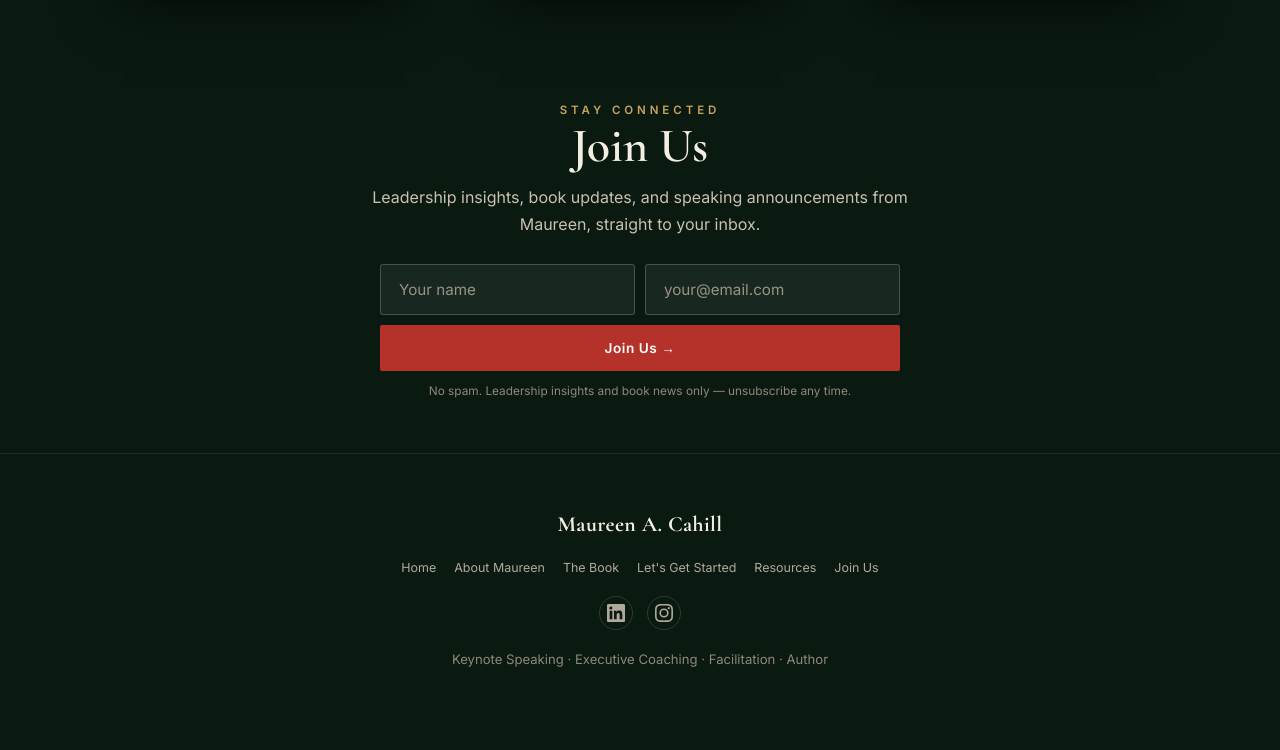
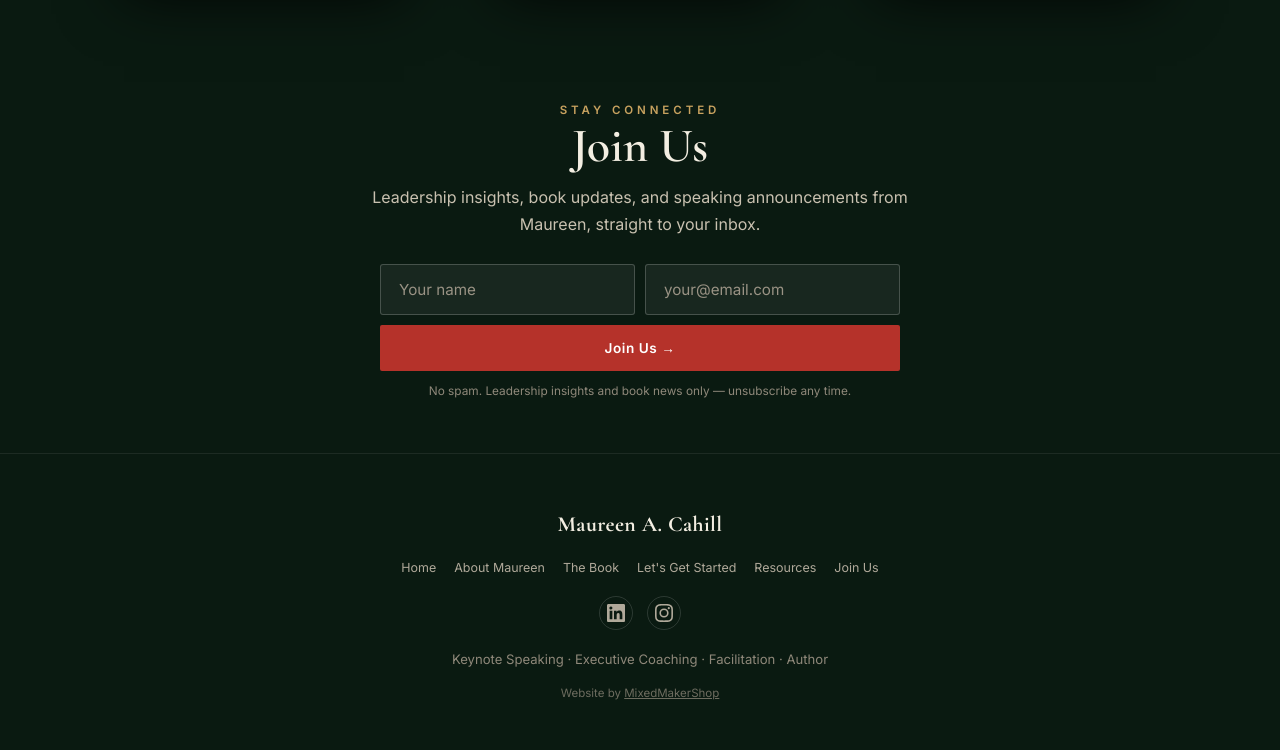
Before and after one commit to tophercook7-maker/mahjong-leadership-preview, a plain HTML site: page index.html in a window 1280 px wide. Shown: the part 3380-4130 px from the top of the page. Before the commit the page ends 4096 px from the top, so only its background shows below. Drawn offline with nearby package versions, Linux system fonts and the light colour scheme.

Commit message:
Footer: add small 'Website by MixedMakerShop' credit link
Co-Authored-By: Claude Fable 5.2 <noreply@anthropic.com>
Claude-Session: https://claude.ai/code/session_01Dsb4J89uaugXT2pxqkKS7X

```diff
--- a/index.html
+++ b/index.html
@@ -181,6 +181,7 @@
     </a>
   </div>
   Keynote Speaking · Executive Coaching · Facilitation · Author
+  <div style="margin-top:14px;font-size:.72rem;opacity:.75">Website by <a href="https://mixedmakershop.com/web-design" target="_blank" rel="noopener" style="color:inherit;text-decoration:underline">MixedMakerShop</a></div>
 </footer>
 
 <script src="assets/site.js"></script>
```
